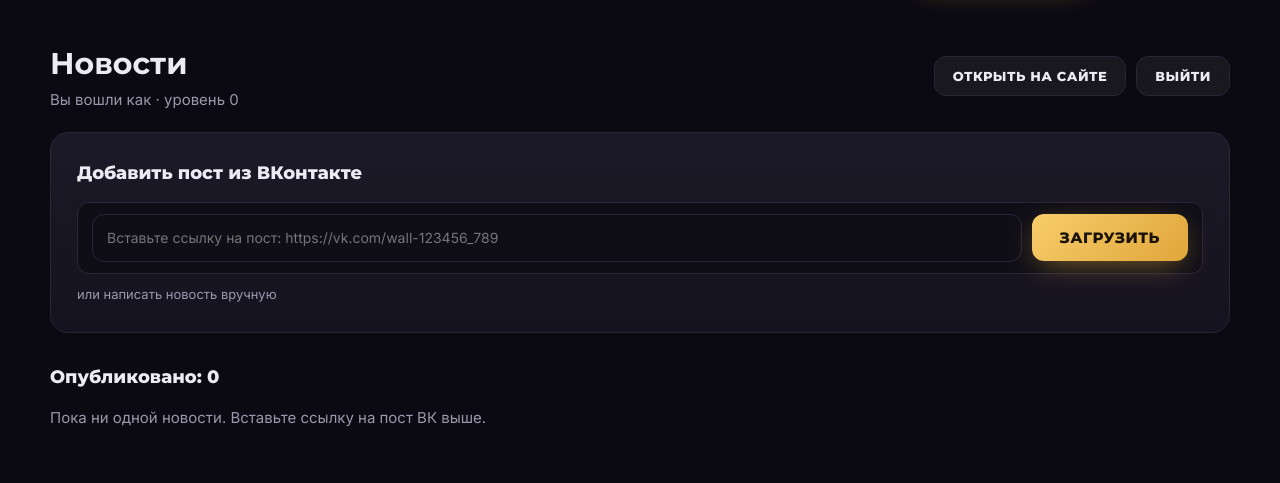
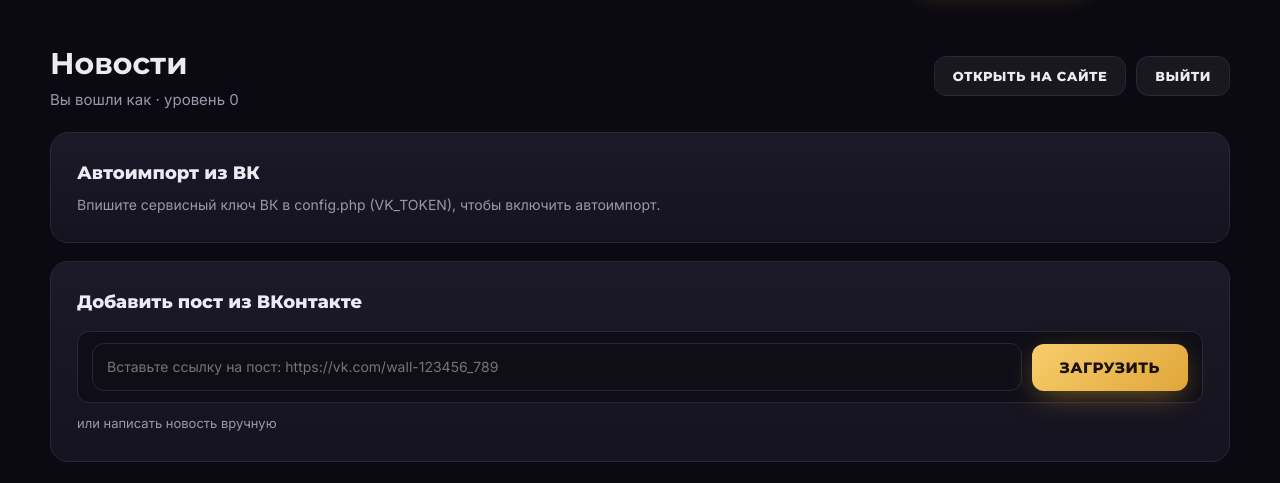
Before and after one commit to David202525/vpr-quest-gaming-platform, a PHP site: page /public/rage/site/admin.php in a window 1280 px wide. Shown: the part 69-552 px from the top of the page. Run offline with PHP 8.4, Linux system fonts and the light colour scheme; the visitor is signed in with stand-in values (Sample User, id 1).

Commit message:
Я не вижу описания правки. Пожалуйста, опишите, что было изменено или добавлено

```diff
--- a/public/rage/site/admin.php
+++ b/public/rage/site/admin.php
@@ -4,14 +4,7 @@ session_start();
 $err = ''; $ok = '';
 $tokens = amrp_data()['tokens'] ?? [];
 function adm_csrf() { if (empty($_SESSION['csrf'])) $_SESSION['csrf'] = bin2hex(random_bytes(16)); return $_SESSION['csrf']; }
-function adm_img($src, $vk) {
-    if (!$src || !preg_match('~^https?://~', $src)) return $src;
-    $dir = __DIR__ . '/news'; if (!is_dir($dir)) @mkdir($dir, 0755);
-    $bin = http_get($src, 'Mozilla/5.0');
-    if (!$bin || strlen($bin) < 1000 || !@getimagesizefromstring($bin)) return $src;
-    $f = 'news/' . preg_replace('~[^\d_-]~', '', $vk ?: (string)time()) . '_' . substr(md5($src), 0, 6) . '.jpg';
-    return @file_put_contents(__DIR__ . '/' . $f, $bin) ? $f : $src;
-}
+function adm_img($src, $vk) { return news_img($src, $vk); }
 if (isset($_GET['out'])) { unset($_SESSION['adm']); header('Location: admin.php'); exit; }
 if (($_POST['a'] ?? '') === 'login') {
     $_SESSION['atries'] = ($_SESSION['atries'] ?? 0) + 1;
@@ -52,7 +45,13 @@ if ($adm && $_SERVER['REQUEST_METHOD'] === 'POST' && ($_POST['a'] ?? '') !== 'lo
                 if (news_save($n)) { header('Location: admin.php?ok=' . ($old ? 'upd' : 'add')); exit; }
                 $err = 'Нет прав на запись в папку сайта';
             }
+        } elseif ($a === 'auto') {
+            $c = news_cfg(); $c['auto'] = !empty($_POST['on']); news_cfg_save($c); header('Location: admin.php'); exit;
+        } elseif ($a === 'sync') {
+            $r = vk_autosync(true);
+            if (is_string($r)) $err = 'ВК ответил: ' . $r; elseif ($r === null) $err = 'Проверка уже идёт или не задан ключ/группа ВК'; else { header('Location: admin.php?ok=sync&c=' . (int)$r); exit; }
         } elseif ($a === 'del') {
+            $dp = news_get($_POST['id'] ?? ''); if ($dp && !empty($dp['vk'])) { $c = news_cfg(); $c['hidden'][] = $dp['vk']; $c['hidden'] = array_slice(array_unique($c['hidden']), -300); news_cfg_save($c); }
             $n = array_filter(news_all(), function ($x) { return $x['id'] !== ($_POST['id'] ?? ''); });
             news_save($n); header('Location: admin.php?ok=del'); exit;
         } elseif ($a === 'pin') {
@@ -62,7 +61,7 @@ if ($adm && $_SERVER['REQUEST_METHOD'] === 'POST' && ($_POST['a'] ?? '') !== 'lo
     }
 }
 if (isset($_GET['edit']) && $adm) $draft = news_get($_GET['edit']);
-$ok = ['add' => 'Новость опубликована', 'upd' => 'Новость обновлена', 'del' => 'Новость удалена'][$_GET['ok'] ?? ''] ?? '';
+$ok = ['add' => 'Новость опубликована', 'upd' => 'Новость обновлена', 'del' => 'Новость удалена', 'sync' => 'Проверено. Новых постов: ' . (int)($_GET['c'] ?? 0)][$_GET['ok'] ?? ''] ?? '';
 amrp_head('Админка — AMRP');
 
 if (!$adm) { ?>
@@ -78,7 +77,7 @@ if (!$adm) { ?>
   </form>
 </section>
 <?php amrp_foot(); exit; }
-$list = news_all(); $cs = adm_csrf();
+$cs = adm_csrf(); $list = news_all();
 ?>
 <section class="cab wrap adm">
   <div class="adm-head">
@@ -87,6 +86,18 @@ $list = news_all(); $cs = adm_csrf();
   </div>
   <?php if ($ok) { ?><div class="okm"><?= h($ok) ?></div><?php } ?>
   <?php if ($err) { ?><div class="err"><?= h($err) ?></div><?php } ?>
+
+  <?php $nc = news_cfg(); $vt = defined('VK_TOKEN') ? VK_TOKEN : ''; ?>
+  <div class="card adm-auto">
+    <div class="adm-auto-i"><h3>Автоимпорт из ВК</h3>
+      <p class="muted"><?php if (!$vt) { ?>Впишите сервисный ключ ВК в config.php (VK_TOKEN), чтобы включить автоимпорт.<?php } elseif (!vk_group()) { ?>Укажите ссылку на группу в config.php (AMRP_VK).<?php } else { ?>Новые посты группы <b class="gold"><?= h(vk_group()) ?></b> появляются на сайте сами (проверка раз в 10 минут).
+      <?= $nc['last'] ? 'Последняя проверка: ' . date('d.m H:i', $nc['last']) . '.' : '' ?><?php } ?></p>
+      <?php if ($nc['err']) { ?><p class="red small-l">Ошибка ВК: <?= h($nc['err']) ?></p><?php } ?></div>
+    <?php if ($vt && vk_group()) { ?><div class="adm-act">
+      <form method="post"><input type="hidden" name="csrf" value="<?= $cs ?>"><input type="hidden" name="a" value="sync"><button class="btn btn-ghost btn-sm">Проверить сейчас</button></form>
+      <form method="post"><input type="hidden" name="csrf" value="<?= $cs ?>"><input type="hidden" name="a" value="auto"><input type="hidden" name="on" value="<?= $nc['auto'] ? '' : '1' ?>"><button class="tgl<?= $nc['auto'] ? ' on' : '' ?>" title="Вкл/выкл"><i></i></button></form>
+    </div><?php } ?>
+  </div>
 
   <form method="post" class="card adm-fetch">
     <input type="hidden" name="a" value="fetch"><input type="hidden" name="csrf" value="<?= $cs ?>">
--- a/public/rage/site/index.php
+++ b/public/rage/site/index.php
@@ -5,7 +5,7 @@ $pl = array_values(array_filter($d['players'], function ($p) { return empty($p['
 $rich = $pl; usort($rich, function ($a, $b) { return ($b['money'] + $b['bank']) <=> ($a['money'] + $a['bank']); });
 $lvl = $pl; usort($lvl, function ($a, $b) { return [$b['lvl'], $b['exp']] <=> [$a['lvl'], $a['exp']]; });
 $time = $pl; usort($time, function ($a, $b) { return $b['playtime'] <=> $a['playtime']; });
-$news = news_all(); usort($news, function ($a, $b) { return [!empty($b['pin']), $b['date']] <=> [!empty($a['pin']), $a['date']]; }); $news = array_slice($news, 0, 6);
+vk_autosync(); $news = news_all(); usort($news, function ($a, $b) { return [!empty($b['pin']), $b['date']] <=> [!empty($a['pin']), $a['date']]; }); $news = array_slice($news, 0, 6);
 amrp_head('AMRP — GTA 5 RolePlay сервер');
 ?>
 <section class="hero" style="background-image:url(hero.jpg)">
--- a/public/rage/site/lib.php
+++ b/public/rage/site/lib.php
@@ -60,22 +60,7 @@ function vk_fetch($url) {
                 if (!$items) { if (!empty($w['error']['error_msg'])) $j = $w; break; }
             }
         }
-        if ($it) {
-            $txt = $it['text'] ?? '';
-            if (!$txt && !empty($it['copy_history'][0]['text'])) $txt = $it['copy_history'][0]['text'];
-            $img = '';
-            $atts = array_merge($it['attachments'] ?? [], $it['copy_history'][0]['attachments'] ?? []);
-            foreach ($atts as $a) {
-                if ($a['type'] === 'photo') { $sz = $a['photo']['sizes'] ?? []; usort($sz, function ($x, $y) { return $y['width'] <=> $x['width']; }); if ($sz) { $img = $sz[0]['url']; break; } }
-                if ($a['type'] === 'video' && !empty($a['video']['image'])) { $v = $a['video']['image']; usort($v, function ($x, $y) { return $y['width'] <=> $x['width']; }); $img = $v[0]['url']; break; }
-                if ($a['type'] === 'link' && !empty($a['link']['photo']['sizes'])) { $sz = $a['link']['photo']['sizes']; usort($sz, function ($x, $y) { return $y['width'] <=> $x['width']; }); $img = $sz[0]['url']; break; }
-            }
-            $post['text'] = preg_replace('~\[(?:id|club|public)\d+\|([^\]]+)\]~u', '$1', $txt);
-            $post['title'] = vk_title($txt);
-            $post['img'] = $img; $post['date'] = (int)($it['date'] ?? time());
-            $post['likes'] = (int)($it['likes']['count'] ?? 0); $post['views'] = (int)($it['views']['count'] ?? 0);
-            return $post;
-        }
+        if ($it) return vk_parse($it, $post);
         if (!empty($j['error']['error_msg'])) $vkErr = (strpos($j['error']['error_msg'], 'group auth') !== false ? 'Ключ сообщества ВК не подходит — нужен сервисный ключ приложения. ' : 'ВК ответил: ' . $j['error']['error_msg'] . '. ');
     }
     $html = http_get('https://vk.com/wall' . $id, 'TelegramBot (like TwitterBot)');
@@ -89,6 +74,61 @@ function vk_fetch($url) {
     $post['title'] = vk_title($desc) ?: ($meta['og:title'] ?? '');
     $post['img'] = $meta['og:image'] ?? '';
     return $post;
+}
+function vk_parse($it, $post = null) {
+    if (!$post) { $id = $it['owner_id'] . '_' . $it['id']; $post = ['vk' => $id, 'url' => 'https://vk.com/wall' . $id]; }
+    $txt = $it['text'] ?? '';
+    if (!$txt && !empty($it['copy_history'][0]['text'])) $txt = $it['copy_history'][0]['text'];
+    $img = '';
+    $atts = array_merge($it['attachments'] ?? [], $it['copy_history'][0]['attachments'] ?? []);
+    foreach ($atts as $a) {
+        if ($a['type'] === 'photo') { $sz = $a['photo']['sizes'] ?? []; usort($sz, function ($x, $y) { return $y['width'] <=> $x['width']; }); if ($sz) { $img = $sz[0]['url']; break; } }
+        if ($a['type'] === 'video' && !empty($a['video']['image'])) { $v = $a['video']['image']; usort($v, function ($x, $y) { return $y['width'] <=> $x['width']; }); $img = $v[0]['url']; break; }
+        if ($a['type'] === 'link' && !empty($a['link']['photo']['sizes'])) { $sz = $a['link']['photo']['sizes']; usort($sz, function ($x, $y) { return $y['width'] <=> $x['width']; }); $img = $sz[0]['url']; break; }
+    }
+    $post['text'] = preg_replace('~\[(?:id|club|public)\d+\|([^\]]+)\]~u', '$1', $txt);
+    $post['title'] = vk_title($txt);
+    $post['img'] = $img; $post['date'] = (int)($it['date'] ?? time());
+    $post['likes'] = (int)($it['likes']['count'] ?? 0); $post['views'] = (int)($it['views']['count'] ?? 0);
+    return $post;
+}
+function news_cfg() { $c = is_file(__DIR__ . '/news_cfg.json') ? json_decode(file_get_contents(__DIR__ . '/news_cfg.json'), true) : []; return array_merge(['auto' => true, 'last' => 0, 'hidden' => [], 'err' => ''], is_array($c) ? $c : []); }
+function news_cfg_save($c) { file_put_contents(__DIR__ . '/news_cfg.json', json_encode($c, JSON_UNESCAPED_UNICODE)); }
+function news_img($src, $vk) {
+    if (!$src || !preg_match('~^https?://~', $src)) return $src;
+    $dir = __DIR__ . '/news'; if (!is_dir($dir)) @mkdir($dir, 0755);
+    $bin = http_get($src, 'Mozilla/5.0');
+    if (!$bin || strlen($bin) < 1000 || !@getimagesizefromstring($bin)) return $src;
+    $f = 'news/' . preg_replace('~[^\d_-]~', '', $vk ?: (string)time()) . '_' . substr(md5($src), 0, 6) . '.jpg';
+    return @file_put_contents(__DIR__ . '/' . $f, $bin) ? $f : $src;
+}
+function vk_group() { return preg_match('~vk\.(?:com|ru)/([A-Za-z0-9_.]+)~', AMRP_VK, $m) ? $m[1] : ''; }
+function vk_autosync($force = false) {
+    $vt = defined('VK_TOKEN') ? VK_TOKEN : '';
+    $c = news_cfg();
+    if (!$vt || !vk_group() || (!$c['auto'] && !$force) || (!$force && time() - $c['last'] < 600)) return null;
+    $lock = @fopen(__DIR__ . '/news.lock', 'c'); if (!$lock || !flock($lock, LOCK_EX | LOCK_NB)) return null;
+    $c['last'] = time(); news_cfg_save($c);
+    $g = vk_group();
+    $q = preg_match('~^(?:club|public)(\d+)$~', $g, $m) ? 'owner_id=-' . $m[1] : 'domain=' . urlencode($g);
+    $w = json_decode(http_get('https://api.vk.com/method/wall.get?' . $q . '&count=15&filter=owner&v=5.131&access_token=' . urlencode($vt), 'AMRP'), true);
+    if (!isset($w['response']['items'])) { $c['err'] = $w['error']['error_msg'] ?? 'ВК не ответил'; news_cfg_save($c); flock($lock, LOCK_UN); return $c['err']; }
+    $n = news_all(); $have = []; foreach ($n as $x) if (!empty($x['vk'])) $have[$x['vk']] = 1;
+    $add = 0;
+    foreach (array_reverse($w['response']['items']) as $it) {
+        $id = $it['owner_id'] . '_' . $it['id'];
+        if (isset($have[$id]) || in_array($id, $c['hidden'], true)) continue;
+        if (!empty($it['marked_as_ads'])) continue;
+        $p = vk_parse($it);
+        if (trim($p['text']) === '' && !$p['img']) continue;
+        $p['img'] = news_img($p['img'], $id);
+        $n[] = $p + ['id' => bin2hex(random_bytes(5)), 'tag' => '', 'pin' => false, 'by' => 'авто из ВК'];
+        $add++;
+    }
+    if ($add) news_save($n);
+    $c['err'] = ''; news_cfg_save($c);
+    flock($lock, LOCK_UN);
+    return $add;
 }
 function news_text($t) {
     $t = h($t);
--- a/public/rage/site/style.css
+++ b/public/rage/site/style.css
@@ -180,3 +180,9 @@ a.post:hover .post-img img{transform:scale(1.06)}
 .ib:hover{border-color:var(--gold)}.ib.r:hover{border-color:var(--red);color:var(--red)}
 @media(max-width:960px){.news{grid-template-columns:1fr 1fr}.adm-grid{grid-template-columns:1fr}}
 @media(max-width:600px){.news{grid-template-columns:1fr}.post.big{grid-column:auto;grid-row:auto}.post-fb{padding:22px}.adm-row{flex-wrap:wrap}.adm .row{flex-direction:column;align-items:stretch}}
+.adm-auto{display:flex;align-items:center;justify-content:space-between;gap:16px;flex-wrap:wrap}
+.adm-auto h3{margin-bottom:6px}.adm-auto p{font-size:14px}
+.adm-act form{display:inline}.adm-act{align-items:center}
+.tgl{width:56px;height:30px;border-radius:30px;border:1px solid var(--line);background:#0f0e17;position:relative;cursor:pointer;transition:.2s}
+.tgl i{position:absolute;top:3px;left:3px;width:22px;height:22px;border-radius:50%;background:var(--mut);transition:.2s}
+.tgl.on{background:linear-gradient(135deg,var(--gold2),var(--gold));border-color:transparent}.tgl.on i{left:29px;background:#1a1206}
```
Also changed, not shown: 2 other files.
